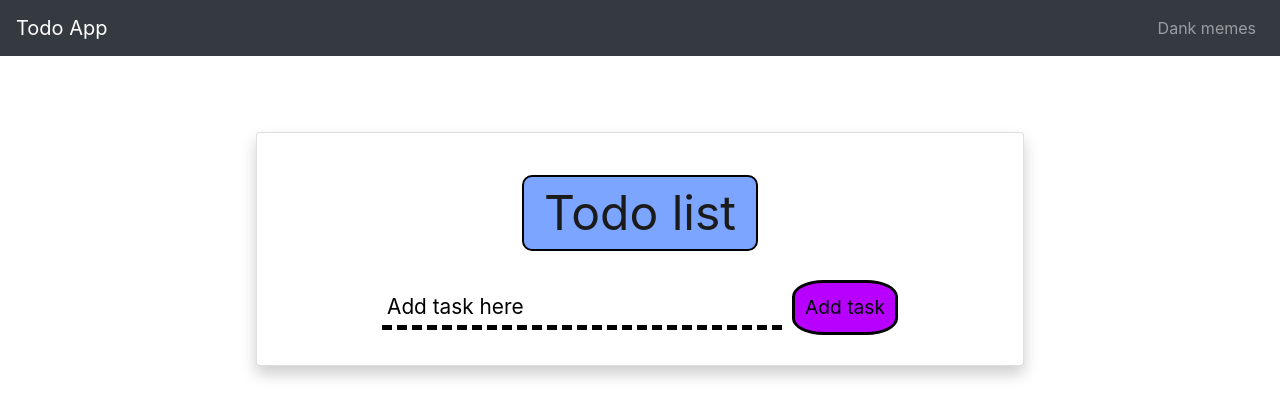
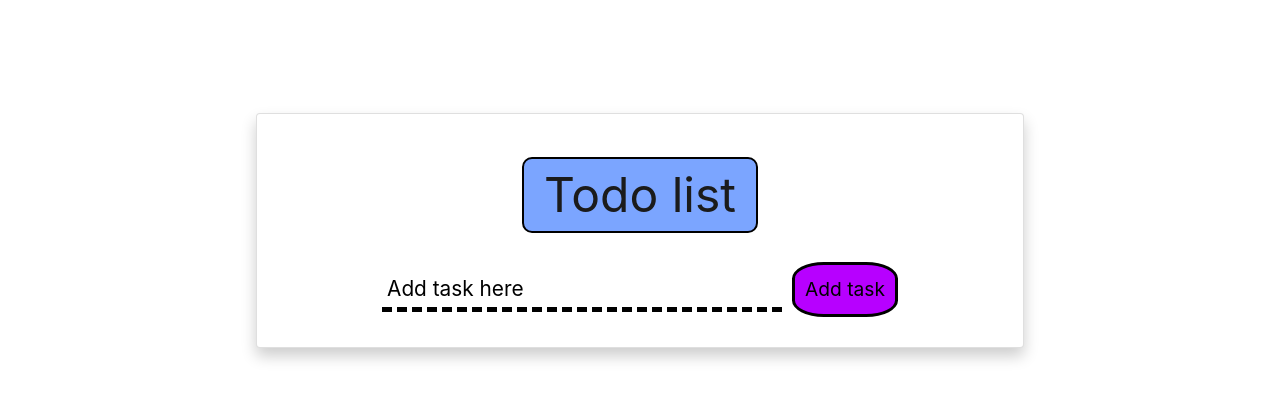
Before and after one commit to apeksha2697/todo, a React (Create React App) app: page /home in a window 1280 px wide. Shown: the top 418 px of the page. Built offline with nearby package versions, Linux system fonts and the light colour scheme.

Commit message:
added card and user components

```diff
--- a/src/App.js
+++ b/src/App.js
@@ -1,16 +1,18 @@
- import NavigationBar from './component/Navigationbar';
+import {Route, Switch, Redirect} from 'react-router-dom';
+import User from './component/User';
 import Card from './component/Card';
-import {Route, Switch, Redirect} from 'react-router-dom';
 
 const App = () => {
   return (
-    <div className='main'>
-      <NavigationBar />
+    <div className='app'>
       <Switch>
         <Route path='/' exact>
-          <Redirect to= '/home' />
+          <Redirect to= '/login' />
         </Route>
-        <Route path='/home' exact>
+        <Route path='/login'>
+          <User />
+        </Route>
+        <Route path='/home'>
           <Card />
         </Route>
       </Switch>
```
